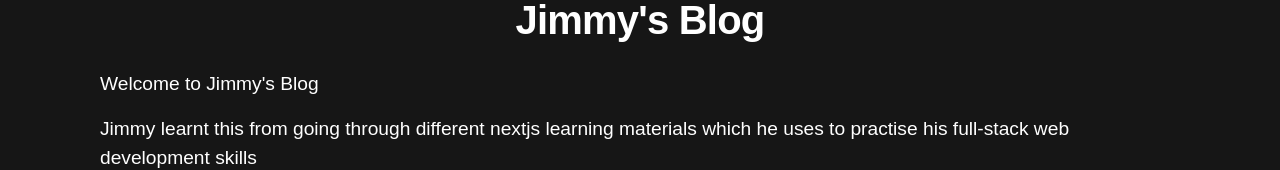
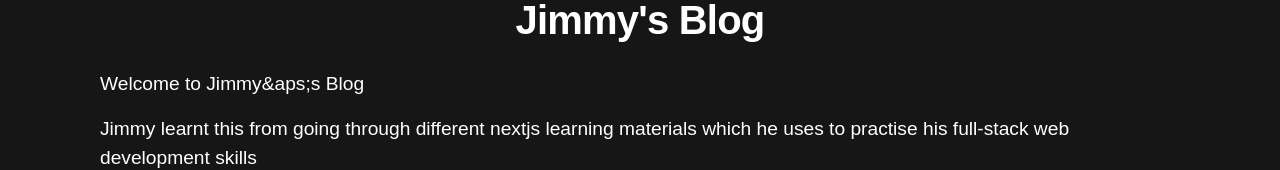
Before and after one commit to jimmymxyuan/portfolio_blog, a Next.js app: page /blog in a window 1280 px wide. Shown: the part 216-386 px from the top of the page. Built offline with nearby package versions, Linux system fonts and the light colour scheme.

Commit message:
Fix content, add setup instruction
Fix content, add setup instruction

```diff
--- a/src/pages/blog/index.js
+++ b/src/pages/blog/index.js
@@ -32,7 +32,7 @@ export default function Blog({ allPostsData }) {
         </div>
         <div className = 'content'>
             <section className={Styles.headingMd}>
-                <p>Welcome to Jimmy's Blog</p>
+                <p>Welcome to Jimmy&aps;s Blog</p>
                 <p>
                 Jimmy learnt this from going through different nextjs learning materials
                 which he uses to practise his full-stack web development skills
```
Also changed, not shown: deploy/3.SetupWebServer.txt (added).
